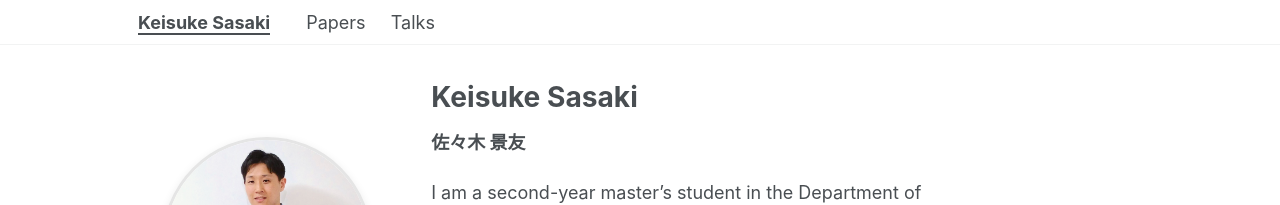
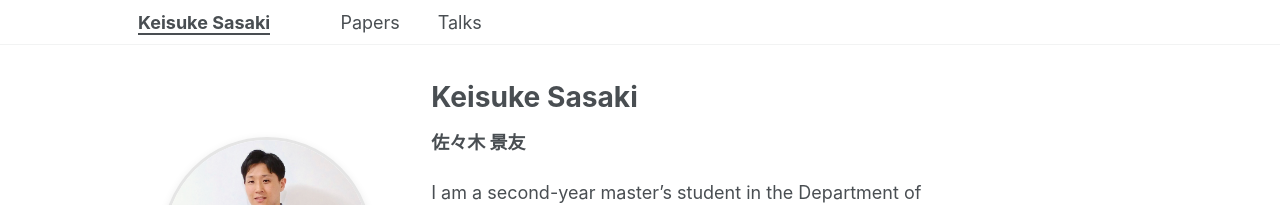
Before and after one commit to ksasaki-stats/ksasaki-stats.github.io, a Jekyll site: the page built from _pages/about.md, in a window 1280 px wide. Shown: the top 205 px of the page. Built offline with Jekyll 4.4.1, drawn with Linux system fonts in a browser that asks for light colours; a script bundle is joined from its source files by our own code; library files that are not in the unit come from our copies.

```diff
--- a/_includes/masthead.html
+++ b/_includes/masthead.html
@@ -3,7 +3,8 @@
 .site-nav-simple {
   display: flex;
   align-items: center;
-  gap: 1.4rem;
+  gap: 2.1rem;
+  margin-left: 120px;
   font-family: inherit;
   white-space: nowrap;
 }
@@ -19,7 +20,7 @@
 
 .site-nav-simple .site-title {
   font-weight: 700;
-  margin-right: 0.6rem;
+  margin-right: 1.8rem;
 }
 
 .site-nav-simple .selected a {
@@ -34,7 +35,8 @@
   }
 
   .site-nav-simple {
-    gap: 0.75rem;
+    gap: 1rem;
+    margin-left: 0;
   }
 
   .site-nav-simple a {
@@ -42,7 +44,7 @@
   }
 
   .site-nav-simple .site-title {
-    margin-right: 0.15rem;
+    margin-right: 0.45rem;
     font-size: 0.84rem;
   }
 }
```
